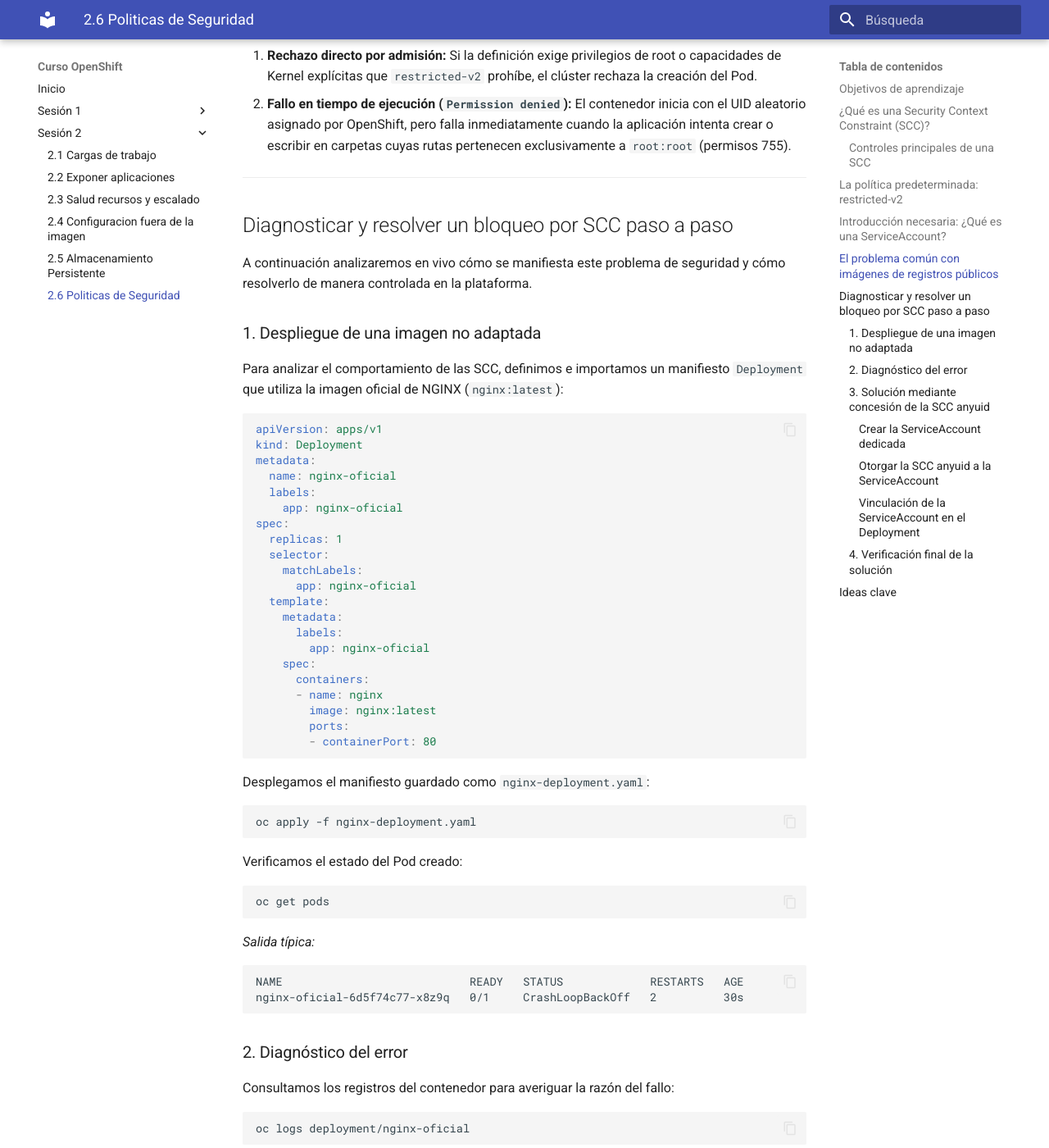
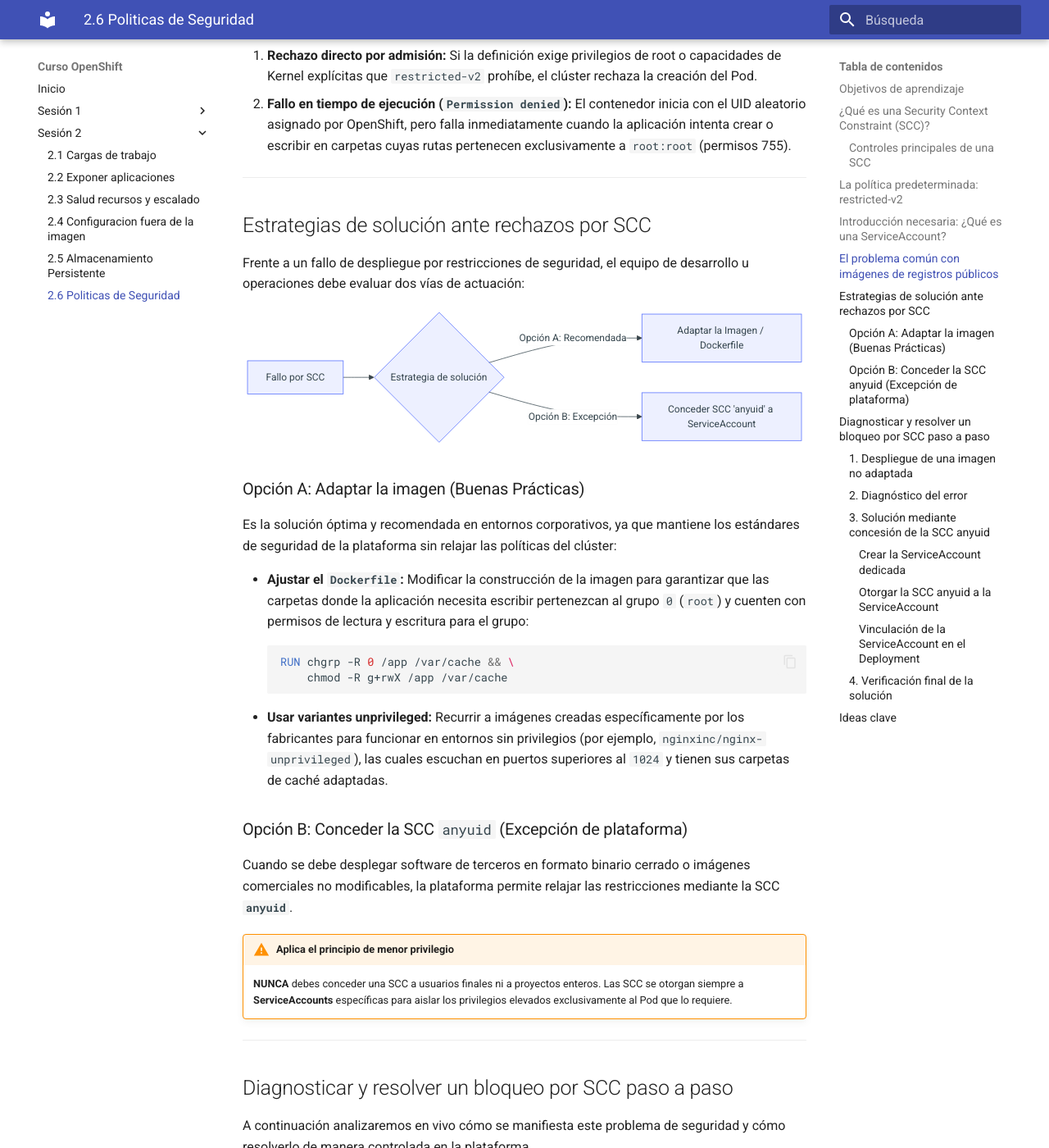
Before and after one commit to ieftraining/curso-openshift, an MkDocs documentation site: the page built from docs/sesion2/2.6 Politicas de Seguridad.md, in a window 1280 px wide and 1400 px high, scrolled down 4474 px. Shown: the whole window at 82% size. Built offline with MkDocs 1.6.1 and Material for MkDocs 9.7.7, drawn with Linux system fonts in a browser that asks for light colours; some of the changed text lies outside the part shown.

Commit message:
Add files via upload

````diff
--- a/docs/sesion2/2.6 Politicas de Seguridad.md
+++ b/docs/sesion2/2.6 Politicas de Seguridad.md
@@ -4,19 +4,19 @@
 
 Al finalizar este apartado serás capaz de:
 
-* Comprender qué es una Security Context Constraint (SCC) y por qué OpenShift la utiliza para garantizar la seguridad del clúster.
+* Comprender qué es una Security Context Constraint (SCC) y por qué OpenShift la utiliza para garantizar la seguridad del clúster[cite: 1].
 * Identificar las restricciones de la política predeterminada `restricted-v2`: asignación arbitraria de UID, uso del grupo 0 y bloqueo de escalada de privilegios.
 * Entender qué es una **ServiceAccount** (Cuenta de Servicio) y cuál es su papel como identidad de los Pods dentro del clúster.
-* Diagnosticar el fallo de ejecución de una imagen que no arranca debido a las políticas de seguridad.
-* Resolver un bloqueo por SCC aplicando la política `anyuid` de forma segura mediante una ServiceAccount dedicada.
+* Evaluar las estrategias de solución ante un rechazo por SCC: adaptar la imagen (`Dockerfile`) o aplicar la política `anyuid`.
+* Diagnosticar y resolver un bloqueo de seguridad aplicando la SCC `anyuid` de forma segura mediante una ServiceAccount dedicada.
 
 ---
 
 ## ¿Qué es una Security Context Constraint (SCC)?
 
-En Kubernetes estándar, los contenedores pueden ejecutarse con permisos elevados si la imagen o el manifiesto no especifican restricciones. En cambio, **OpenShift prioriza la seguridad por defecto** utilizando las **Security Context Constraints (SCC)**.
+En Kubernetes estándar, los contenedores pueden ejecutarse con permisos elevados si la imagen o el manifiesto no especifican restricciones. En cambio, **OpenShift prioriza la seguridad por defecto** utilizando las **Security Context Constraints (SCC)**[cite: 1].
 
-Una SCC es un recurso de nivel de clúster que funciona como un mecanismo de admisión: define las condiciones de seguridad que un Pod debe cumplir para que la plataforma admita su creación y le permita ejecutarse.
+Una SCC es un recurso de nivel de clúster que funciona como un mecanismo de admisión: define las condiciones de seguridad que un Pod debe cumplir para que la plataforma admita su creación y le permita ejecutarse[cite: 1].
 
 ```mermaid
 flowchart TD
@@ -100,6 +100,37 @@ flowchart TD
 
 ---
 
+## Estrategias de solución ante rechazos por SCC
+
+Frente a un fallo de despliegue por restricciones de seguridad, el equipo de desarrollo u operaciones debe evaluar dos vías de actuación:
+
+```mermaid
+flowchart LR
+    A[Fallo por SCC] --> B{Estrategia de solución}
+    B -->|Opción A: Recomendada| C[Adaptar la Imagen / Dockerfile]
+    B -->|Opción B: Excepción| D[Conceder SCC 'anyuid' a ServiceAccount]
+```
+
+### Opción A: Adaptar la imagen (Buenas Prácticas)
+
+Es la solución óptima y recomendada en entornos corporativos, ya que mantiene los estándares de seguridad de la plataforma sin relajar las políticas del clúster:
+
+* **Ajustar el `Dockerfile`:** Modificar la construcción de la imagen para garantizar que las carpetas donde la aplicación necesita escribir pertenezcan al grupo `0` (`root`) y cuenten con permisos de lectura y escritura para el grupo:
+  ```dockerfile
+  RUN chgrp -R 0 /app /var/cache && \
+      chmod -R g+rwX /app /var/cache
+  ```
+* **Usar variantes unprivileged:** Recurrir a imágenes creadas específicamente por los fabricantes para funcionar en entornos sin privilegios (por ejemplo, `nginxinc/nginx-unprivileged`), las cuales escuchan en puertos superiores al `1024` y tienen sus carpetas de caché adaptadas.
+
+### Opción B: Conceder la SCC `anyuid` (Excepción de plataforma)
+
+Cuando se debe desplegar software de terceros en formato binario cerrado o imágenes comerciales no modificables, la plataforma permite relajar las restricciones mediante la SCC **`anyuid`**.
+
+!!! warning "Aplica el principio de menor privilegio"
+    **NUNCA** debes conceder una SCC a usuarios finales ni a proyectos enteros. Las SCC se otorgan siempre a **ServiceAccounts** específicas para aislar los privilegios elevados exclusivamente al Pod que lo requiere.
+
+---
+
 ## Diagnosticar y resolver un bloqueo por SCC paso a paso
 
 A continuación analizaremos en vivo cómo se manifiesta este problema de seguridad y cómo resolverlo de manera controlada en la plataforma.
@@ -172,7 +203,7 @@ nginx: [emerg] mkdir() "/var/cache/nginx/client_temp" failed (13: Permission den
 
 ### 3. Solución mediante concesión de la SCC `anyuid`
 
-Para permitir que esta aplicación concreta se ejecute sin modificar la imagen, crearemos una **ServiceAccount dedicada** para aislar los permisos y le asociaremos la SCC **`anyuid`**.
+Al tratarse de una imagen de registro público no modificable directamente en este ejercicio, crearemos una **ServiceAccount dedicada** para aislar los permisos y le asociaremos la SCC **`anyuid`**.
 
 #### Crear la ServiceAccount dedicada
 Creamos una cuenta de servicio específica para esta aplicación. De este modo, los permisos elevados afectarán únicamente a este despliegue y no a otros Pods del proyecto:
@@ -251,7 +282,7 @@ El Pod pasa al estado **Running** porque la ServiceAccount `sa-nginx-anyuid` le
 ## Ideas clave
 
 !!! tip "Puntos principales a recordar"
-    * OpenShift utiliza **SCC** para aplicar políticas de seguridad a nivel de Pod.
+    * OpenShift utiliza **SCC** para aplicar políticas de seguridad a nivel de Pod[cite: 1].
     * La política predeterminada **`restricted-v2`** exige el uso de UIDs arbitrarios y permisos de grupo 0.
     * Una **ServiceAccount** representa la identidad propia de una aplicación o Pod dentro del clúster.
-    * Si una imagen requiere privilegios específicos, se otorga la SCC necesaria (como `anyuid`) asignándola exclusivamente a su **ServiceAccount**, nunca a usuarios humanos o proyectos globales.
+    * Ante un bloqueo por SCC, la buena práctica es **adaptar la imagen** (`Dockerfile` con grupo 0); si no es posible, se otorga la SCC necesaria (como `anyuid`) asignándola exclusivamente a su **ServiceAccount**, nunca a usuarios humanos o proyectos globales.
````
